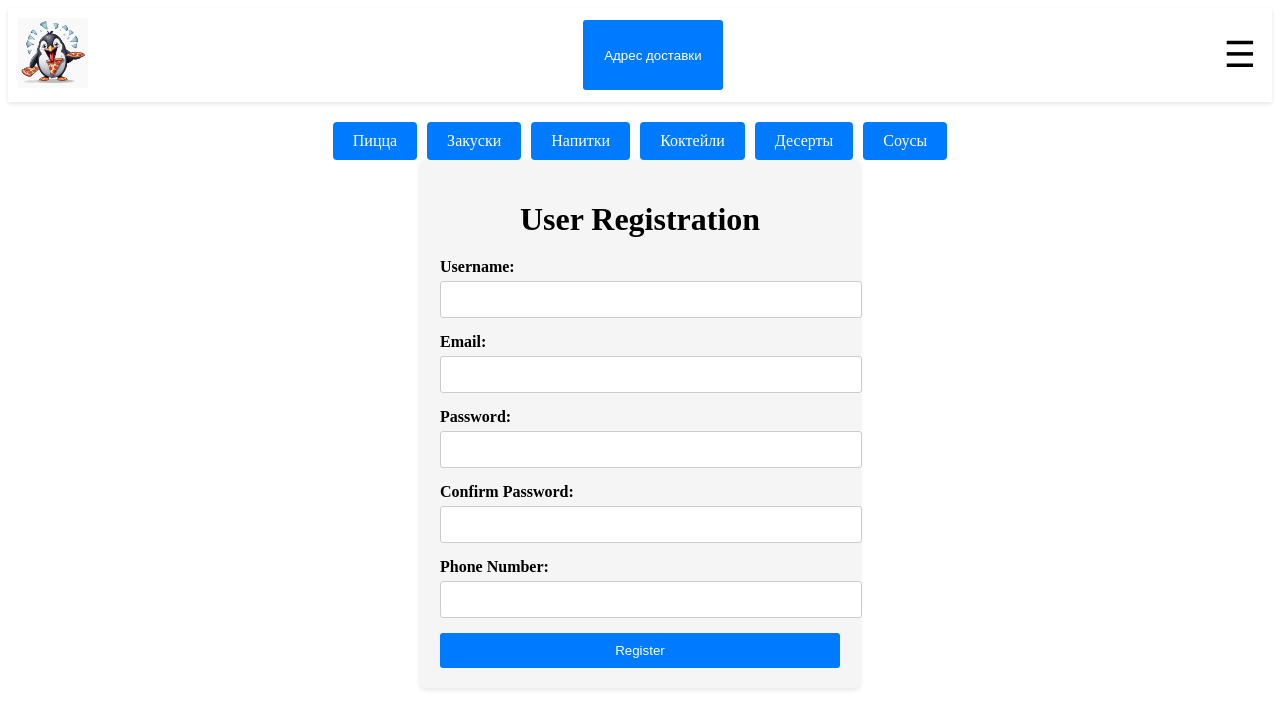
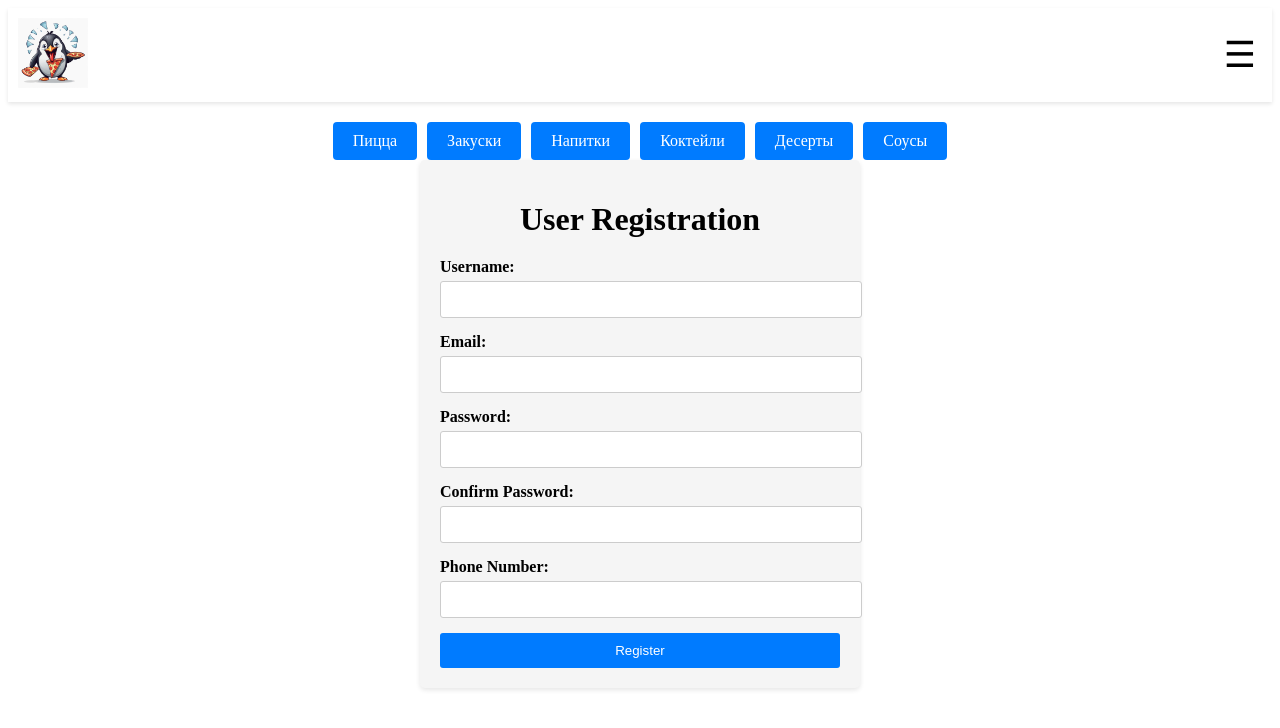
Before and after one commit to kidlokostik/BsuirPracticeFrontend, a Vue app: page /signup in a window 1280 px wide. Shown: the top 728 px of the page. Built offline with nearby package versions, Linux system fonts and the light colour scheme.

Commit message:
Add files via upload

```diff
--- a/src/App.vue
+++ b/src/App.vue
@@ -11,9 +11,6 @@
           <router-link to="/login">Вход</router-link>
           <router-link to="/signup">Регистрация</router-link>
         </nav>
-        <button v-if="!menuVisible" class="address-button" @click="showAddressForm = !showAddressForm">
-          Адрес доставки
-        </button>
       </div>
       <div class="header-right">
         <button class="burger-menu" @click="toggleBurger">
@@ -118,14 +115,6 @@ export default {
   height: 70px;
 }
 
-.address-button {
-  background-color: #007bff;
-  color: #fff;
-  border: none;
-  padding: 10px 20px;
-  cursor: pointer;
-}
-
 .burger-menu {
   font-size: 36px;
   background: none;
```
